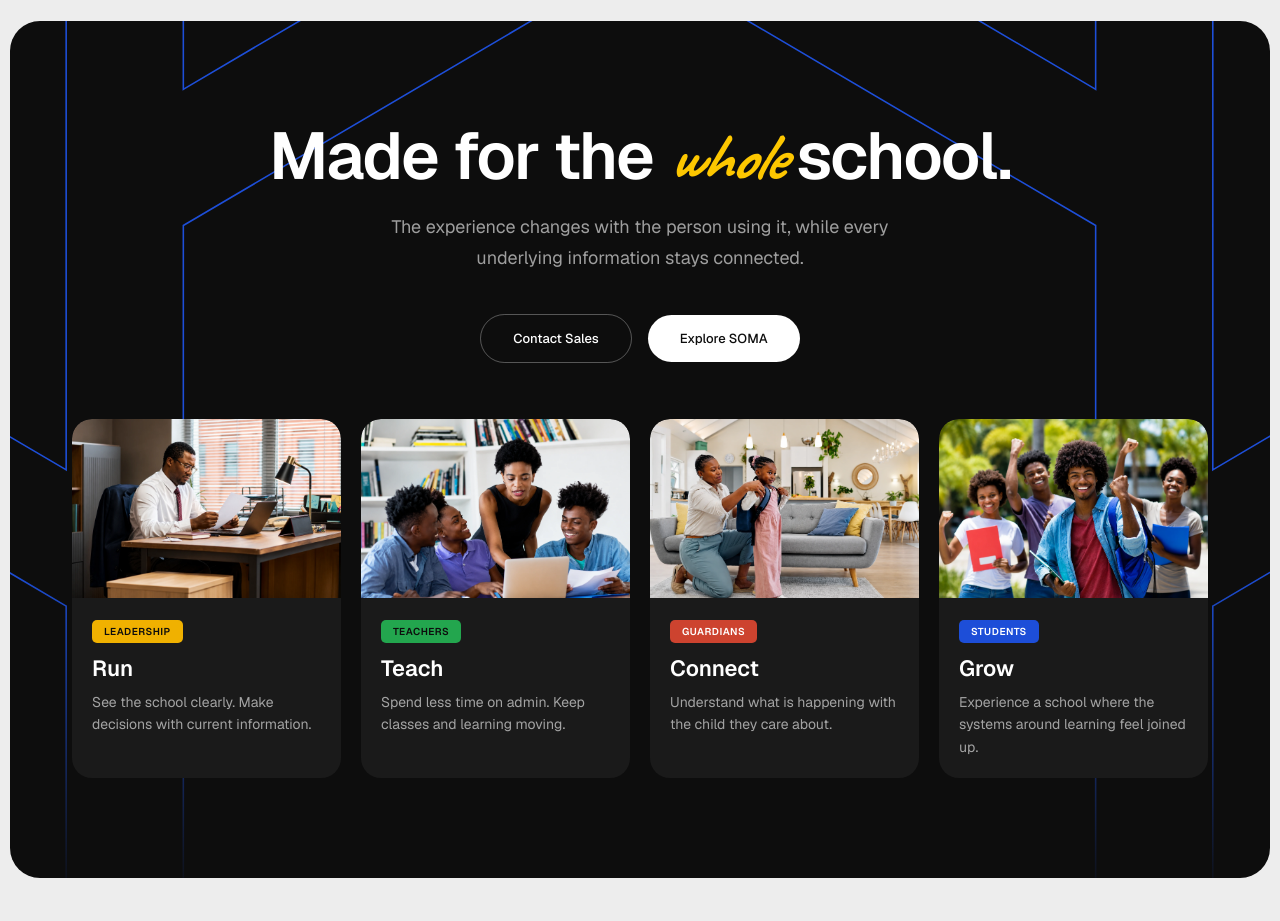
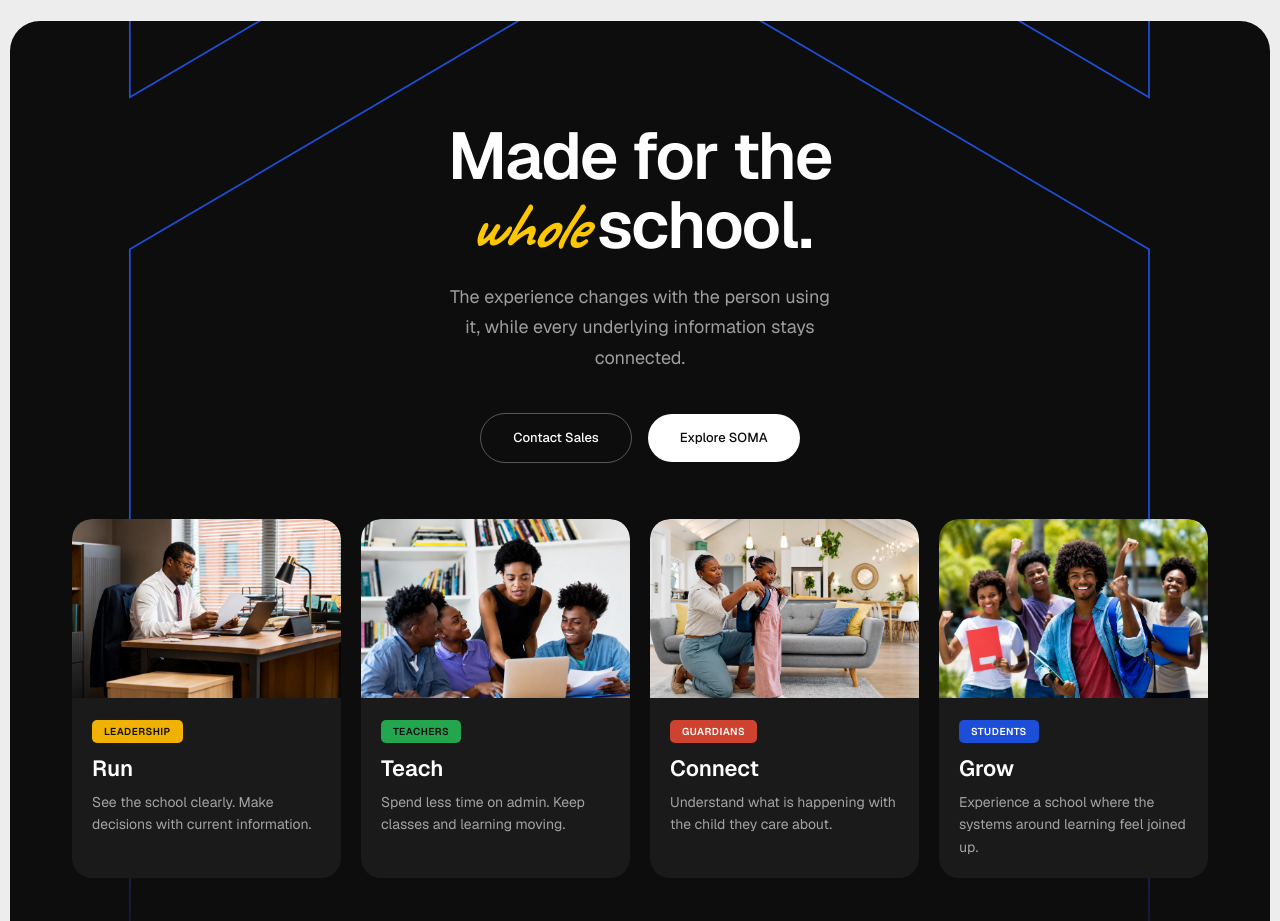
Before and after one commit to nimaappsss-web/soma-landing, a Next.js app: page / in a window 1280 px wide. Shown: the part 3460-4381 px from the top of the page. Before the commit the page ends 4338 px from the top, so only its background shows below. Built offline with nearby package versions, Linux system fonts and the light colour scheme.

Commit message:
fix: section 5 heading max-w-390px centered

```diff
--- a/src/features/landing/components/FifthSection.tsx
+++ b/src/features/landing/components/FifthSection.tsx
@@ -55,7 +55,7 @@ export function FifthSection() {
 
       <div className="relative z-10 max-w-[1294px] mx-auto px-[18px] md:px-[62px] pt-[72px] md:pt-[100px] pb-[72px] md:pb-[100px]">
         {/* Header */}
-        <div className="text-center mb-10 md:mb-14">
+        <div className="text-center mb-10 md:mb-14 max-w-[390px] mx-auto">
           <h2 className="text-[32px] sm:text-[40px] md:text-[52px] lg:text-[66px] font-semibold leading-[1.05] tracking-tight text-white mb-5">
             Made for the{" "}
             <span className="font-hand font-bold text-yellow-400 italic">
```
